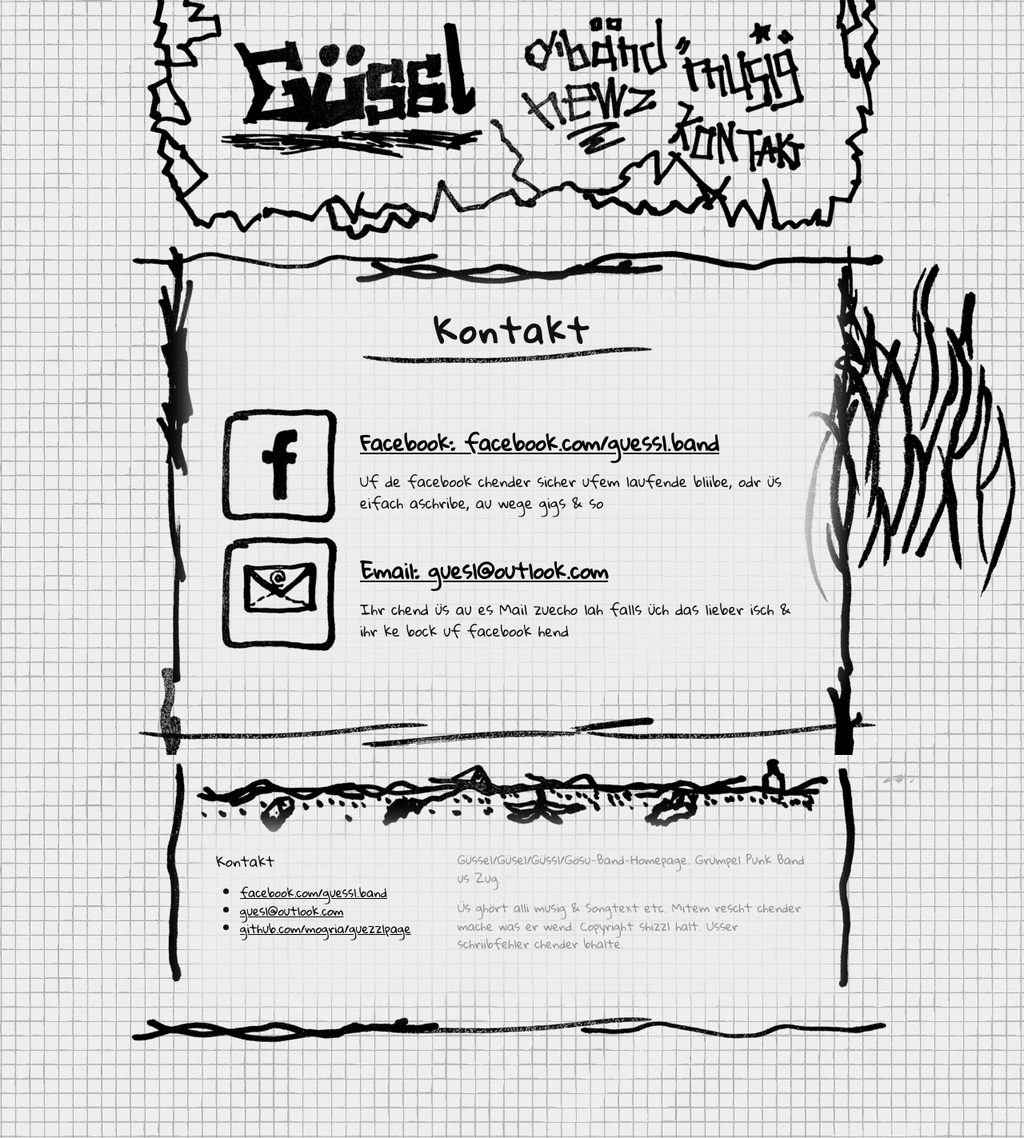
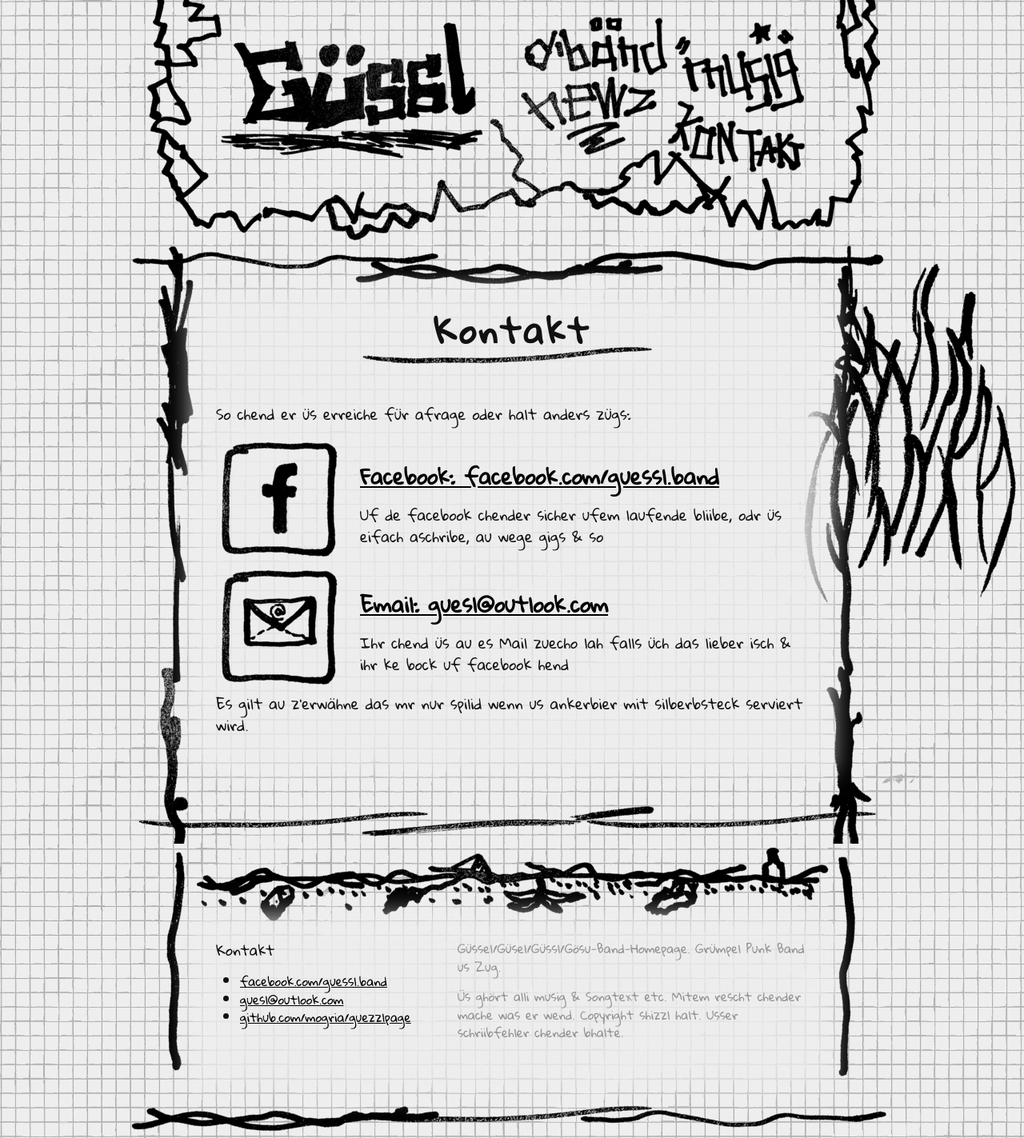
Before and after one commit to mogria/guezzlpage, a Jekyll site: the page built from contact.html, in a window 1280 px wide. Shown: the whole page at 80% size. Built offline with Jekyll 4.4.1, drawn with Linux system fonts in a browser that asks for light colours.

Commit message:
Ja nur anker mit silberbsteck

```diff
--- a/contact.html
+++ b/contact.html
@@ -8,6 +8,8 @@ menu_link_width: 50%
 menu_link_top: 56%
 menu_link_left: 51%
 ---
+
+<p>So chend er üs erreiche für afrage oder halt anders zügs:</p>
 
 <div class="contact-facebook">
     <a href="https://www.facebook.com/guessl.band" class="contact-link">
@@ -30,3 +32,5 @@ menu_link_left: 51%
     <p class="contact-description">Ihr chend üs au es Mail zuecho lah falls üch das lieber isch &amp; ihr ke bock uf facebook hend</p>
 </div>
 <div class="clear" />
+
+<p>Es gilt au z'erwähne das mr nur spilid wenn us ankerbier mit silberbsteck serviert wird.</p>
```
